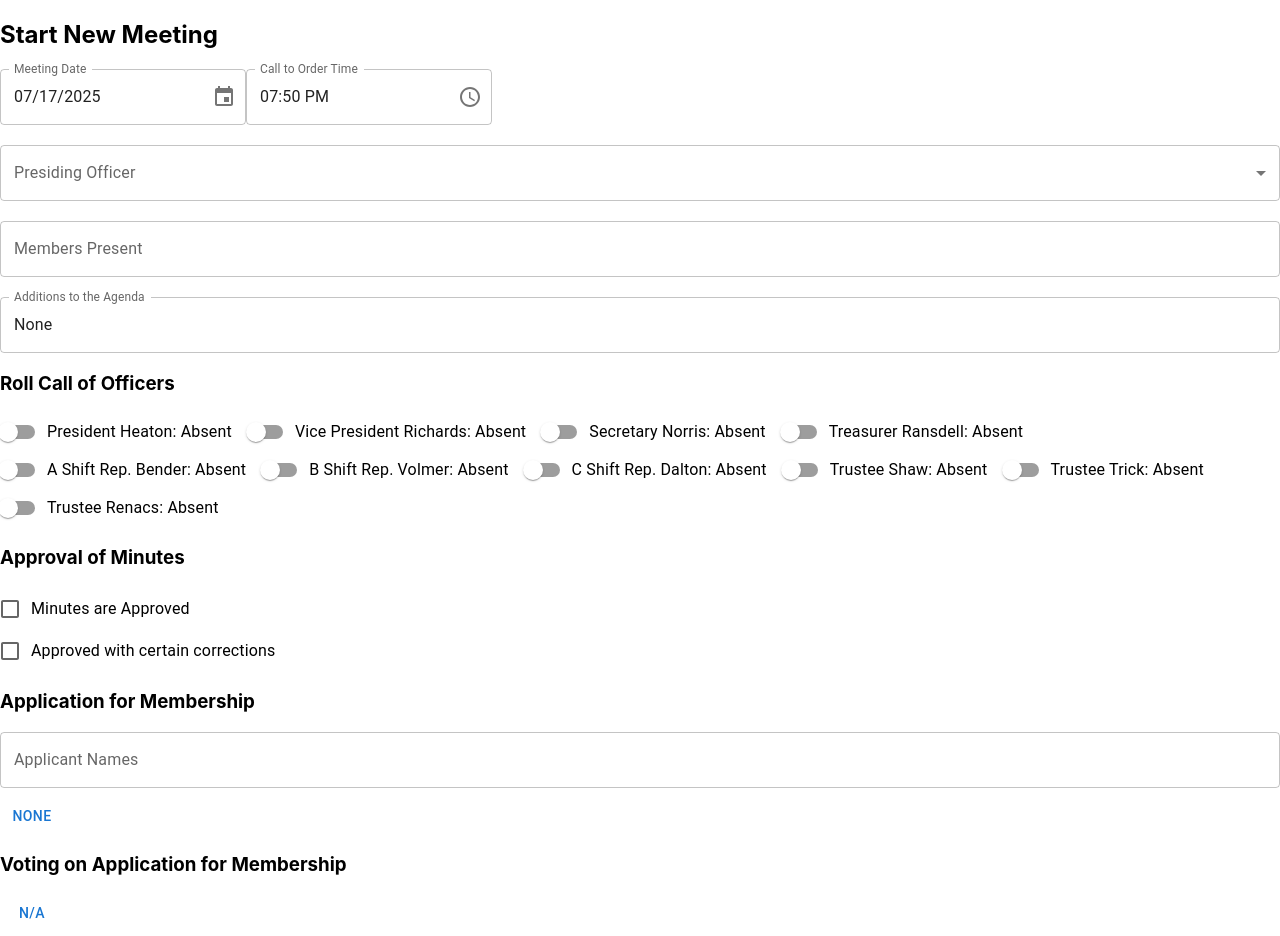
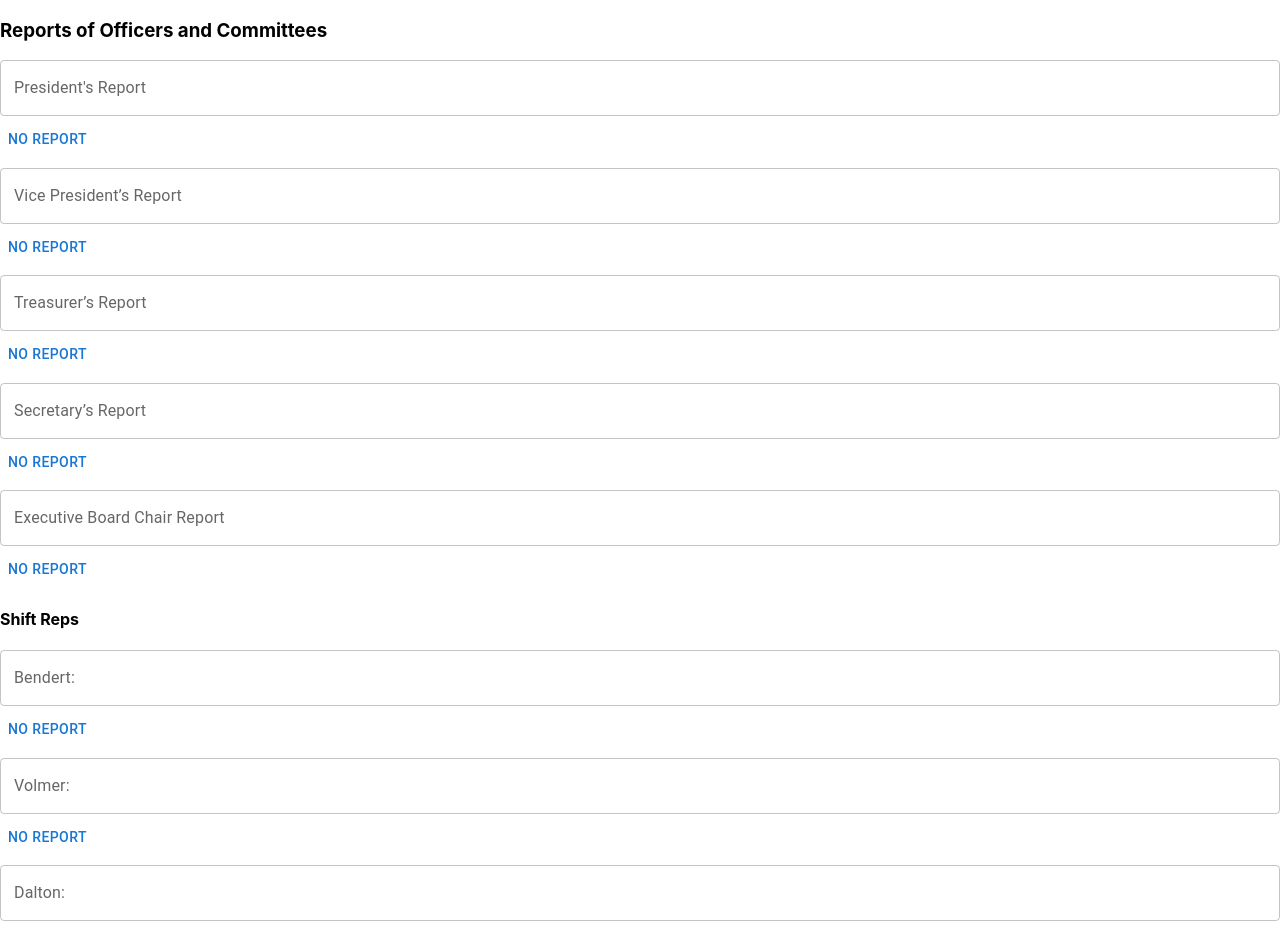
Before and after one commit to local2857/union-minutes-app, a React (Create React App) app: page /start-meeting in a window 1280 px wide. Shown: the top 936 px of the page. Built offline with nearby package versions, Linux system fonts and the light colour scheme.

Commit message:
Added report text fields with No Report button

```diff
--- a/src/StartMeeting.js
+++ b/src/StartMeeting.js
@@ -7,169 +7,103 @@ import { TextField, FormControl, InputLabel, Select, MenuItem, FormControlLabel,
 import dayjs from 'dayjs';
 
 function StartMeeting() {
-  const [meetingDate, setMeetingDate] = useState(dayjs());
-  const [callToOrderTime, setCallToOrderTime] = useState(dayjs());
-  const [presidingOfficer, setPresidingOfficer] = useState('');
-  const [membersPresent, setMembersPresent] = useState('');
-  const [agendaAdditions, setAgendaAdditions] = useState('None');
-  const [minutesApproved, setMinutesApproved] = useState(false);
-  const [minutesCorrections, setMinutesCorrections] = useState(false);
-  const [membershipApplications, setMembershipApplications] = useState('');
-  const [voteNA, setVoteNA] = useState(false);
-  const [motionDetails, setMotionDetails] = useState({
-    motionText: '',
-    madeBy: '',
-    secondBy: '',
-    discussion: '',
-    inFavor: '',
-    opposed: '',
-    abstain: ''
-  });
+  // Existing states...
 
-  const officers = [
-    'President Heaton',
-    'Vice President Richards',
-    'Secretary Norris',
-    'Treasurer Ransdell',
-    'A Shift Rep. Bender',
-    'B Shift Rep. Volmer',
-    'C Shift Rep. Dalton',
-    'Trustee Shaw',
-    'Trustee Trick',
-    'Trustee Renacs'
-  ];
-
-  const [attendance, setAttendance] = useState(
-    officers.reduce((acc, officer) => {
-      acc[officer] = false;
-      return acc;
-    }, {})
-  );
-
-  const handleAttendanceToggle = (officer) => {
-    setAttendance(prev => ({ ...prev, [officer]: !prev[officer] }));
+  const initialReports = {
+    president: '',
+    vicePresident: '',
+    treasurer: '',
+    secretary: '',
+    execBoardChair: '',
+    shiftReps: {
+      Bendert: '',
+      Volmer: '',
+      Dalton: ''
+    },
+    trustees: {
+      Shaw: '',
+      Trick: '',
+      Renacs: ''
+    },
+    committees: {
+      unionApparel: '',
+      safetyCommittee: '',
+      peerSupport: '',
+      hrCommittee: '',
+      bwc: '',
+      pension: '',
+      healthcareInsurance: '',
+      prCommittee: '',
+      galaCommittee: ''
+    },
+    communicationAndBills: ''
   };
 
-  const handleSetNoApplications = () => {
-    setMembershipApplications('None');
+  const [reports, setReports] = useState(initialReports);
+
+  const handleReportChange = (field, value, subfield = null) => {
+    if (subfield) {
+      setReports(prev => ({
+        ...prev,
+        [field]: {
+          ...prev[field],
+          [subfield]: value
+        }
+      }));
+    } else {
+      setReports(prev => ({ ...prev, [field]: value }));
+    }
   };
 
-  const handleMotionChange = (field, value) => {
-    setMotionDetails(prev => ({ ...prev, [field]: value }));
+  const setNoReport = (field, subfield = null) => {
+    handleReportChange(field, 'No Report', subfield);
   };
 
-  const handleSubmit = () => {
-    console.log('Meeting Date:', meetingDate.format('MM/DD/YYYY'));
-    console.log('Call to Order Time:', callToOrderTime.format('HH:mm'));
-    console.log('Presiding Officer:', presidingOfficer);
-    console.log('Members Present:', membersPresent);
-    console.log('Agenda Additions:', agendaAdditions);
-    console.log('Minutes Approved:', minutesApproved);
-    console.log('Approved with Corrections:', minutesCorrections);
-    console.log('Membership Applications:', membershipApplications);
-    console.log('Voting on Application: N/A -', voteNA);
-    console.log('Motion Details:', motionDetails);
-    console.log('Attendance:', attendance);
-  };
+  const renderReportField = (label, field, subfield = null) => (
+    <div style={{ marginBottom: '10px' }}>
+      <TextField
+        label={label}
+        fullWidth
+        multiline
+        value={subfield ? reports[field][subfield] : reports[field]}
+        onChange={(e) => handleReportChange(field, e.target.value, subfield)}
+      />
+      <Button onClick={() => setNoReport(field, subfield)} style={{ marginTop: '5px' }}>No Report</Button>
+    </div>
+  );
 
   return (
     <LocalizationProvider dateAdapter={AdapterDayjs}>
-      <h2>Start New Meeting</h2>
+      <h3>Reports of Officers and Committees</h3>
+      {renderReportField("President's Report", 'president')}
+      {renderReportField("Vice President’s Report", 'vicePresident')}
+      {renderReportField("Treasurer’s Report", 'treasurer')}
+      {renderReportField("Secretary’s Report", 'secretary')}
+      {renderReportField("Executive Board Chair Report", 'execBoardChair')}
 
-      <DatePicker
-        label="Meeting Date"
-        value={meetingDate}
-        onChange={(newValue) => setMeetingDate(newValue)}
-      />
-
-      <TimePicker
-        label="Call to Order Time"
-        value={callToOrderTime}
-        onChange={(newValue) => setCallToOrderTime(newValue)}
-      />
-
-      <FormControl fullWidth style={{ marginTop: '20px' }}>
-        <InputLabel>Presiding Officer</InputLabel>
-        <Select
-          value={presidingOfficer}
-          onChange={(e) => setPresidingOfficer(e.target.value)}
-        >
-          {officers.map((officer) => (
-            <MenuItem key={officer} value={officer}>{officer}</MenuItem>
-          ))}
-        </Select>
-      </FormControl>
-
-      <TextField
-        label="Members Present"
-        multiline
-        fullWidth
-        value={membersPresent}
-        onChange={(e) => setMembersPresent(e.target.value)}
-        style={{ marginTop: '20px' }}
-      />
-
-      <TextField
-        label="Additions to the Agenda"
-        fullWidth
-        value={agendaAdditions}
-        onChange={(e) => setAgendaAdditions(e.target.value)}
-        style={{ marginTop: '20px' }}
-      />
-
-      <h3>Roll Call of Officers</h3>
-      {officers.map((officer) => (
-        <FormControlLabel
-          key={officer}
-          control={<Switch checked={attendance[officer]} onChange={() => handleAttendanceToggle(officer)} color="primary" />}
-          label={`${officer}: ${attendance[officer] ? 'Present' : 'Absent'}`}
-        />
+      <h4>Shift Reps</h4>
+      {['Bendert', 'Volmer', 'Dalton'].map(rep => (
+        renderReportField(`${rep}:`, 'shiftReps', rep)
       ))}
 
-      <h3>Approval of Minutes</h3>
-      <FormGroup>
-        <FormControlLabel
-          control={<Checkbox checked={minutesApproved} onChange={(e) => setMinutesApproved(e.target.checked)} />}
-          label="Minutes are Approved"
-        />
-        <FormControlLabel
-          control={<Checkbox checked={minutesCorrections} onChange={(e) => setMinutesCorrections(e.target.checked)} />}
-          label="Approved with certain corrections"
-        />
-      </FormGroup>
+      <h4>Trustees</h4>
+      {['Shaw', 'Trick', 'Renacs'].map(trustee => (
+        renderReportField(`${trustee}:`, 'trustees', trustee)
+      ))}
 
-      <h3>Application for Membership</h3>
-      <TextField
-        label="Applicant Names"
-        multiline
-        fullWidth
-        value={membershipApplications}
-        onChange={(e) => setMembershipApplications(e.target.value)}
-      />
-      <Button onClick={handleSetNoApplications} style={{ marginTop: '10px' }}>
-        None
-      </Button>
+      <h4>Committees</h4>
+      {renderReportField("Union Apparel Committee - AJ, Brandenburg", 'committees', 'unionApparel')}
+      {renderReportField("Safety Committee (Grismer, Vacant, Hoagland)", 'committees', 'safetyCommittee')}
+      {renderReportField("Peer Support (C. Ferguson, Richardson, Gilson)", 'committees', 'peerSupport')}
+      {renderReportField("HR Committee (BWC, Pension, Healthcare/Insurance)", 'committees', 'hrCommittee')}
+      {renderReportField("BWC (Committee Chair Richards)", 'committees', 'bwc')}
+      {renderReportField("Pension (Grismer)", 'committees', 'pension')}
+      {renderReportField("Healthcare/Insurance (Heaton)", 'committees', 'healthcareInsurance')}
+      {renderReportField("PR Committee", 'committees', 'prCommittee')}
+      {renderReportField("Gala Committee", 'committees', 'galaCommittee')}
 
-      <h3>Voting on Application for Membership</h3>
-      <Button onClick={() => setVoteNA(true)}>N/A</Button>
-
-      {!voteNA && (
-        <div>
-          <TextField label="A Motion to" fullWidth value={motionDetails.motionText} onChange={(e) => handleMotionChange('motionText', e.target.value)} style={{ marginTop: '10px' }} />
-          <TextField label="Made by" fullWidth value={motionDetails.madeBy} onChange={(e) => handleMotionChange('madeBy', e.target.value)} style={{ marginTop: '10px' }} />
-          <TextField label="Second by" fullWidth value={motionDetails.secondBy} onChange={(e) => handleMotionChange('secondBy', e.target.value)} style={{ marginTop: '10px' }} />
-          <TextField label="Discussion" fullWidth value={motionDetails.discussion} onChange={(e) => handleMotionChange('discussion', e.target.value)} style={{ marginTop: '10px' }} />
-          <TextField label="In favor" fullWidth value={motionDetails.inFavor} onChange={(e) => handleMotionChange('inFavor', e.target.value)} style={{ marginTop: '10px' }} />
-          <TextField label="Opposed" fullWidth value={motionDetails.opposed} onChange={(e) => handleMotionChange('opposed', e.target.value)} style={{ marginTop: '10px' }} />
-          <TextField label="Abstain" fullWidth value={motionDetails.abstain} onChange={(e) => handleMotionChange('abstain', e.target.value)} style={{ marginTop: '10px' }} />
-        </div>
-      )}
-
-      <div style={{ marginTop: '20px' }}>
-        <Button variant="contained" color="primary" onClick={handleSubmit}>
-          Save Meeting Info
-        </Button>
-      </div>
+      <h4>Communication and Bills</h4>
+      {renderReportField("Communication and Bills", 'communicationAndBills')}
     </LocalizationProvider>
   );
 }
```
